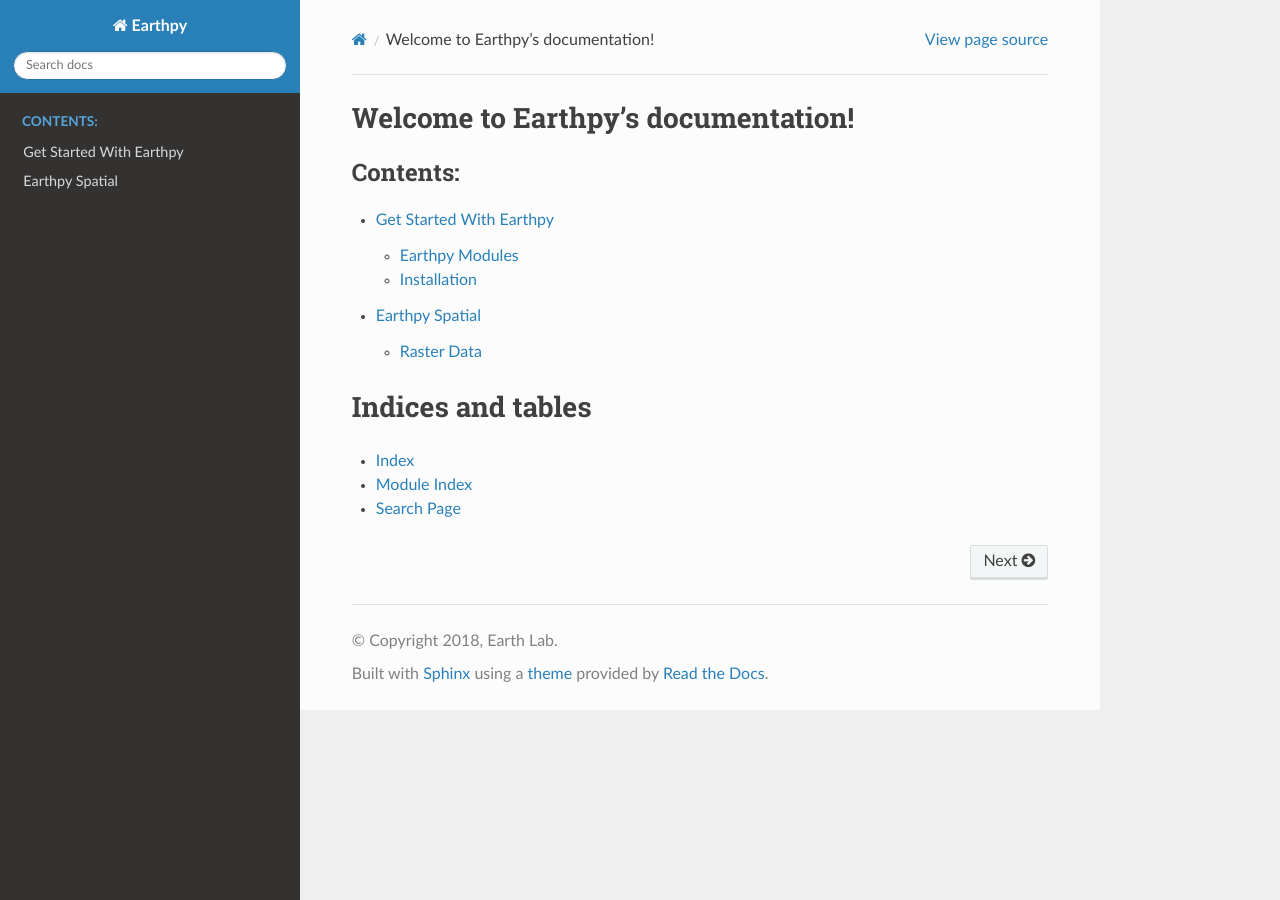
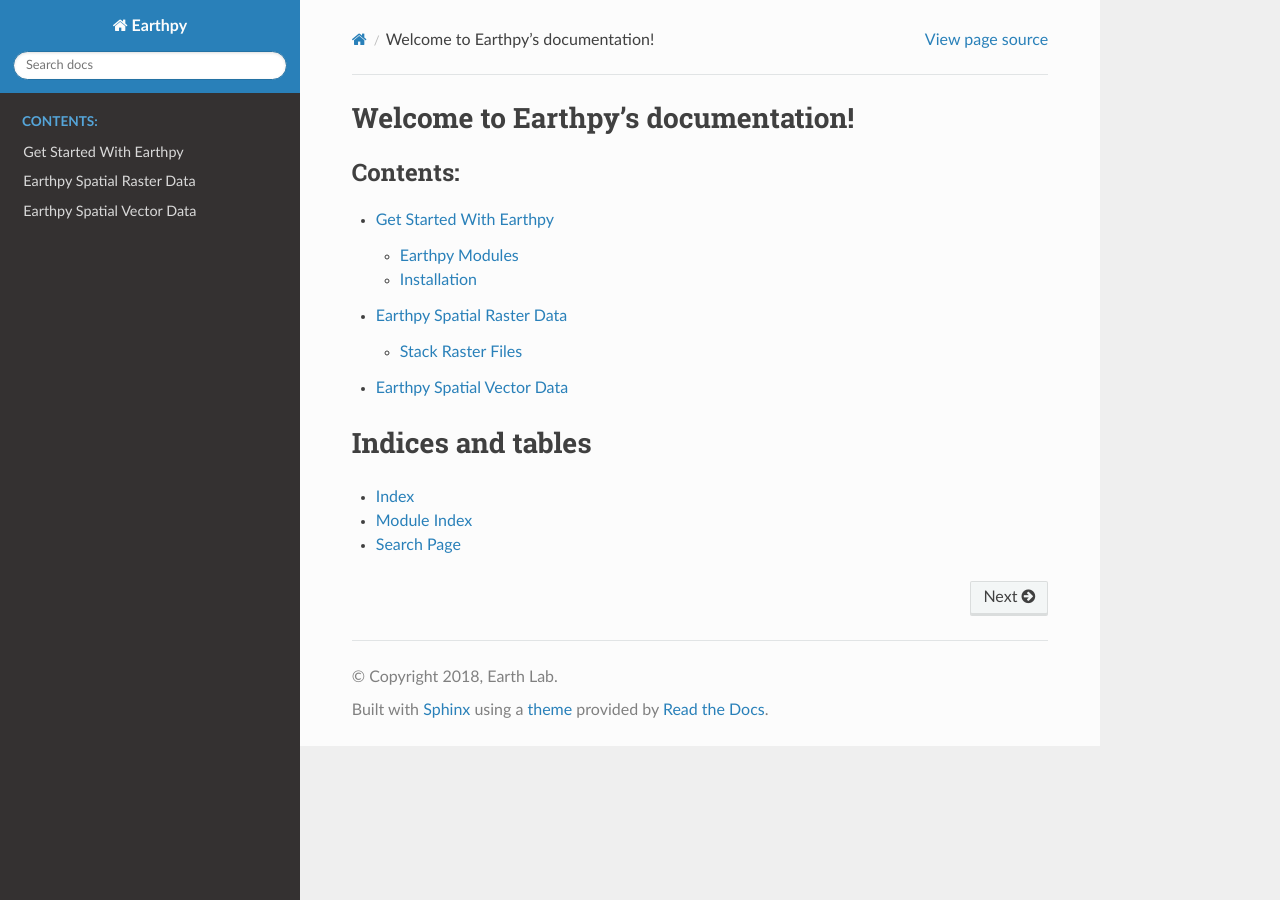
Before and after one commit to earthlab/earthpy, a Sphinx documentation site: the page built from docs/index.rst, in a window 1280 px wide. Built offline with Sphinx 7.4.7 and the Read the Docs theme 2.0.0, drawn with Linux system fonts in a browser that asks for light colours; some of the changed lines change nothing that is shown.

Commit message:
[docs] breaking out raster and vector docs

```diff
--- a/docs/index.rst
+++ b/docs/index.rst
@@ -11,7 +11,8 @@
    :caption: Contents:
 
    get-started
-   spatial-module
+   spatial-raster
+   spatial-vector
 
 
 
--- /dev/null
+++ b/docs/spatial-raster.rst
@@ -0,0 +1,51 @@
+Earthpy Spatial Raster Data
+===========================
+
+The ``earthpy`` spatial module provides functions that wrap around the ``rasterio``
+and ``geopandas`` to work with raster and vector data in Python.
+
+Stack Raster Files
+~~~~~~~~~~~~~~~~~~
+
+The ``stack_raster_tifs`` function takes a list of raster paths and turns that list
+into an
+
+1. a stacked geotiff on your hard drive and
+2. (optionally) an output raster stack in numpy format with associated metadata.
+
+All files in the list must be in the same Coordinate Refenence System (CRS) and
+must have the same spatial extent for this to work properly.
+
+``stack_raster_tifs`` takes 2 input parameters:
+
+``band_paths``: list of file paths
+      A list with paths to the bands you wish to stack. Bands
+      will be stacked in the order given in this list.
+``out_path``: string
+      A path with a file name for the output stacked raster tif file.
+
+The default output of ``stack_raster_tiffs`` is:
+
+* ``a geotiff``: saved at the ``destfile`` location specified
+
+
+The stack_raster_tiffs function returns the following if ``arr_out=True``:
+
+``arr``: a numpy array containing all of the stacked data
+
+``meta``: dictionary - the updated metadata for the numpy array in rasterio metadata dictionary format
+
+Example:
+
+.. code-block:: python
+
+    from glob import glob
+    import earthpy.spatial as es
+
+    # Create file name list
+    all_file_paths = glob("path/here/*band*.tif")
+
+    destfile = "data/location/filename.tif"
+
+    # Stack landsat tif files
+    arr, arr_meta = es.stack_raster_tifs(all__paths, destfile)
--- /dev/null
+++ b/docs/spatial-vector.rst
@@ -0,0 +1,4 @@
+Earthpy Spatial Vector Data
+===========================
+
+More here.
```
